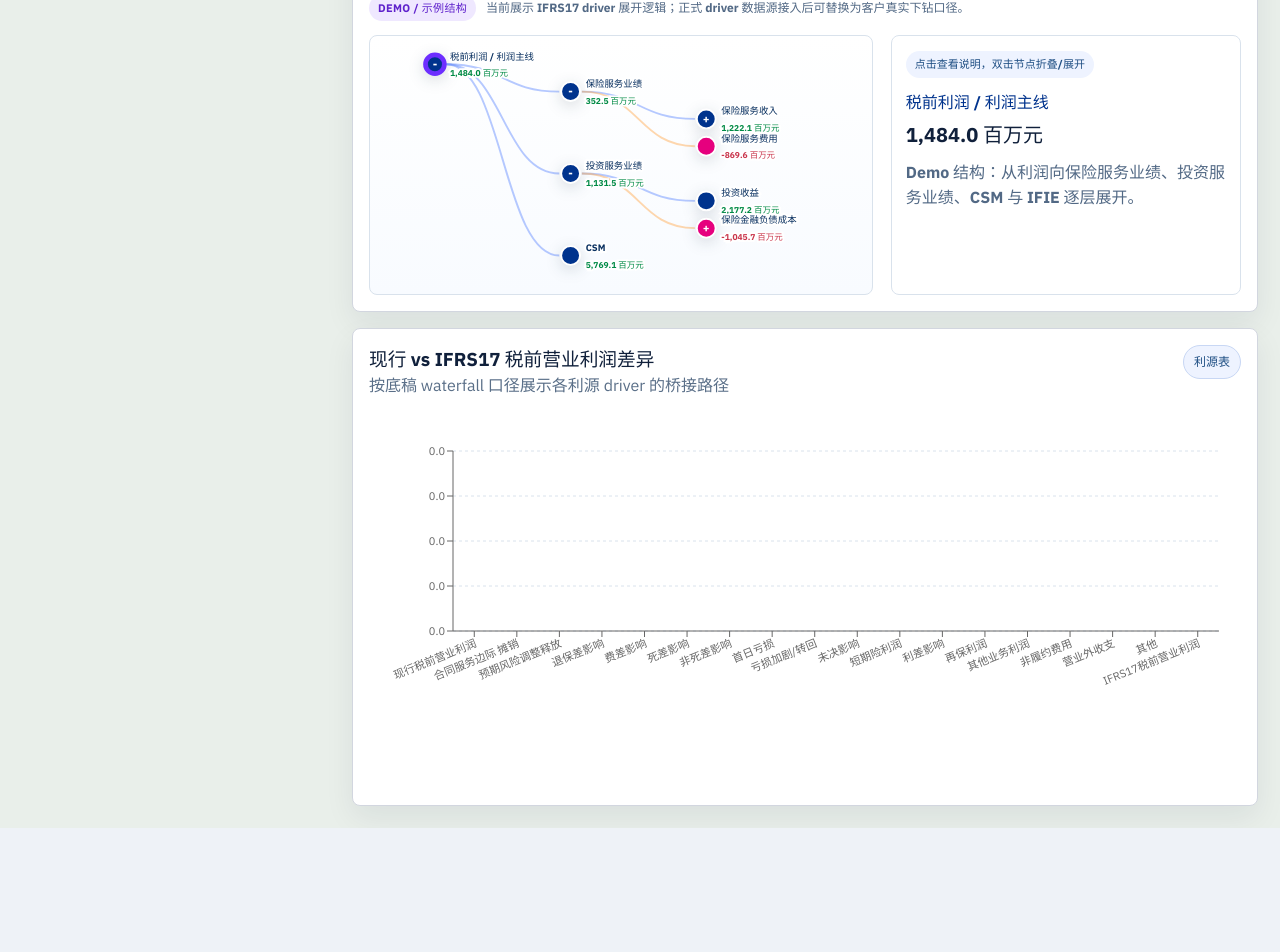
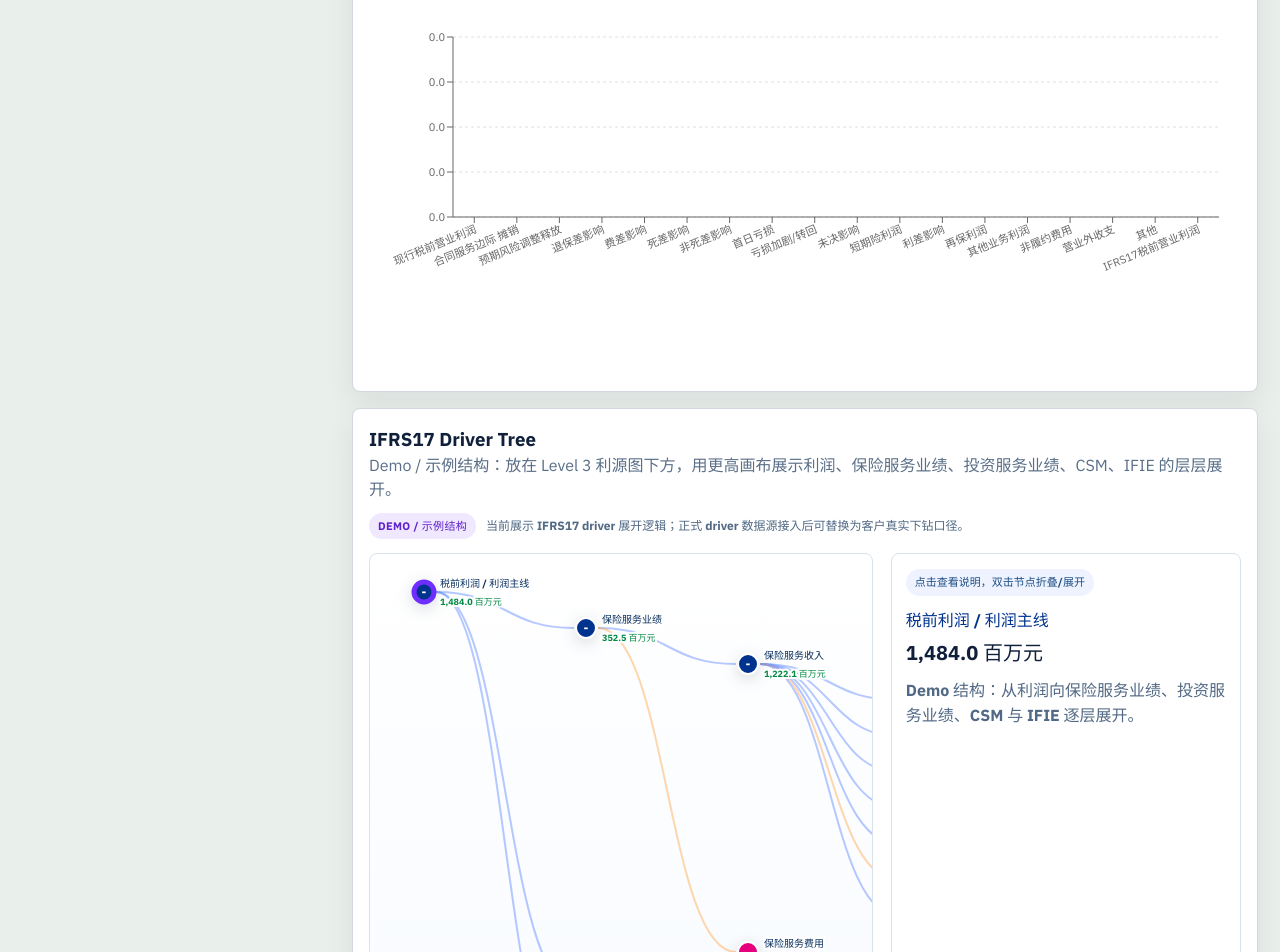
Before and after one commit to HighSpiRitsdx/SOE-dash, a React (Vite) app: page / in a window 1280 px wide. Shown: the part 7300-8252 px from the top of the page. Before the commit the page ends 8128 px from the top, so only its background shows below. Built offline with nearby package versions, Linux system fonts and the light colour scheme.

Commit message:
Fix revenue table and enlarge driver tree

```diff
--- a/src/App.css
+++ b/src/App.css
@@ -790,14 +790,14 @@
   border: 1px solid #d9e2ec;
   border-radius: 8px;
   background: linear-gradient(180deg, #ffffff 0%, #f8fbff 100%);
-  height: 260px;
+  height: 500px;
   overflow: auto;
 }
 
 .driver-tree-canvas {
   width: 100%;
-  min-width: 680px;
-  height: 260px;
+  min-width: 820px;
+  min-height: 460px;
 }
 
 .driver-tree-link {
--- a/src/App.tsx
+++ b/src/App.tsx
@@ -1544,6 +1544,12 @@ function tableRowValueByLabel(sheet: SheetSnapshot | undefined, rowLabel: string
   return displayCellText(row?.[colIndex])
 }
 
+function isPeriodLikeNumberCell(cell: CellSnapshot | undefined) {
+  if (typeof cell?.value !== 'number' || !Number.isInteger(cell.value)) return false
+  const text = compactText(displayCellText(cell))
+  return /^\d{4,8}$/.test(text) && cell.value >= 1900
+}
+
 function buildProfitBreakdownTables(sheet: SheetSnapshot, query: string): StructuredTableBlock[] {
   const headers = ['项目', '公司', '传统', '分红1', '分红2', '万能', '投连', 'I17-CGAAP']
   const cols = [0, 5, 6, 7, 8, 9, 10, 11]
@@ -1613,15 +1619,23 @@ function buildInsuranceRevenueTables(sheet: SheetSnapshot, query: string, sheetM
     '保费分配法保费收入',
   ]
   const cols = [3, 5, 7, 9, 11]
+  const findCurrentPeriodRow = (label: string) => {
+    const normalized = compactText(label)
+    return sheet.cells.find((candidate) => {
+      if (!compactText(displayCellText(candidate[2])).includes(normalized)) return false
+      if (isPeriodLikeNumberCell(candidate[3])) return false
+      return cols.some((col) => parseDisplayNumber(displayCellText(candidate[col])).number !== undefined)
+    })
+  }
   const rows = sourceRows.map((label) => {
-    const row = sheet.cells.find((candidate) => compactText(displayCellText(candidate[2])).includes(compactText(label)))
+    const row = findCurrentPeriodRow(label)
     const values = cols.map((col) => displayCellText(row?.[col]))
     const linkedValue = tableRowValueByLabel(profitSplitSheet, label, 10)
     const ppaShortTerm = label === '保费分配法保费收入' ? displayCellText(row?.[3]) : ''
     return [label, ...values, linkedValue || '', ppaShortTerm]
   })
 
-  const total = sheet.cells.find((candidate) => compactText(displayCellText(candidate[2])).includes('保险服务收入合计'))
+  const total = findCurrentPeriodRow('保险服务收入合计')
   if (total) {
     const values = cols.map((col) => displayCellText(total[col]))
     const unitLinked = rows.reduce((sum, row) => sum + (parseDisplayNumber(row[6]).number || 0), 0)
@@ -2740,18 +2754,18 @@ function DriverTreeDemo({
   filters: FilterState
 }) {
   const tree = buildDriverTreeData(profitSheet, csmSheet, ifieSheet, filters)
-  const [collapsed, setCollapsed] = useState<Set<string>>(() => new Set(['insurance-revenue', 'ifie']))
+  const [collapsed, setCollapsed] = useState<Set<string>>(() => new Set(['ifie']))
   const [selectedId, setSelectedId] = useState(tree.id)
   const rows = flattenDriverTree(tree, collapsed)
   const selectedNode = findDriverNode(tree, selectedId)
   const visibleNodes = rows.map((row, index) => ({
     ...row,
-    x: 48 + row.depth * 144,
-    y: 30 + index * 29,
+    x: 54 + row.depth * 162,
+    y: 38 + index * 36,
   }))
   const visibleNodeById = new Map(visibleNodes.map((row) => [row.node.id, row]))
-  const treeWidth = 680
-  const treeHeight = Math.max(220, visibleNodes.length * 29 + 44)
+  const treeWidth = 820
+  const treeHeight = Math.max(460, visibleNodes.length * 36 + 72)
 
   const toggle = (node: DriverTreeNode) => {
     if (!node.children?.length) return
@@ -2771,7 +2785,7 @@ function DriverTreeDemo({
       </div>
       <div className="driver-tree-layout">
         <div className="driver-tree-canvas-wrap">
-          <svg className="driver-tree-canvas" viewBox={`0 0 ${treeWidth} ${treeHeight}`} role="img" aria-label="IFRS17 Driver Tree Demo">
+          <svg className="driver-tree-canvas" style={{ height: treeHeight }} viewBox={`0 0 ${treeWidth} ${treeHeight}`} role="img" aria-label="IFRS17 Driver Tree Demo">
             {visibleNodes
               .filter((row) => row.parentId)
               .map((row) => {
@@ -3688,14 +3702,6 @@ function ManagementDashboard({
       />
 
       <DashboardCard
-        title="IFRS17 Driver Tree"
-        subtitle="Demo / 示例结构：放在 2.1 后、Level 3 利源前，用于展示利润、保险服务业绩、投资服务业绩、CSM、IFIE 的层层展开。"
-        className="dashboard-card--wide"
-      >
-        <DriverTreeDemo profitSheet={profitSheet} csmSheet={csmSheet} ifieSheet={ifieSheet} filters={filters} />
-      </DashboardCard>
-
-      <DashboardCard
         title="现行 vs IFRS17 税前营业利润差异"
         subtitle="按底稿 waterfall 口径展示各利源 driver 的桥接路径"
         action={<button onClick={() => onOpenSheet('现行vsI17_利源分析')}>利源表</button>}
@@ -3720,6 +3726,14 @@ function ManagementDashboard({
             </Bar>
           </BarChart>
         </ResponsiveContainer>
+      </DashboardCard>
+
+      <DashboardCard
+        title="IFRS17 Driver Tree"
+        subtitle="Demo / 示例结构：放在 Level 3 利源图下方，用更高画布展示利润、保险服务业绩、投资服务业绩、CSM、IFIE 的层层展开。"
+        className="dashboard-card--wide"
+      >
+        <DriverTreeDemo profitSheet={profitSheet} csmSheet={csmSheet} ifieSheet={ifieSheet} filters={filters} />
       </DashboardCard>
     </div>
   )
```
